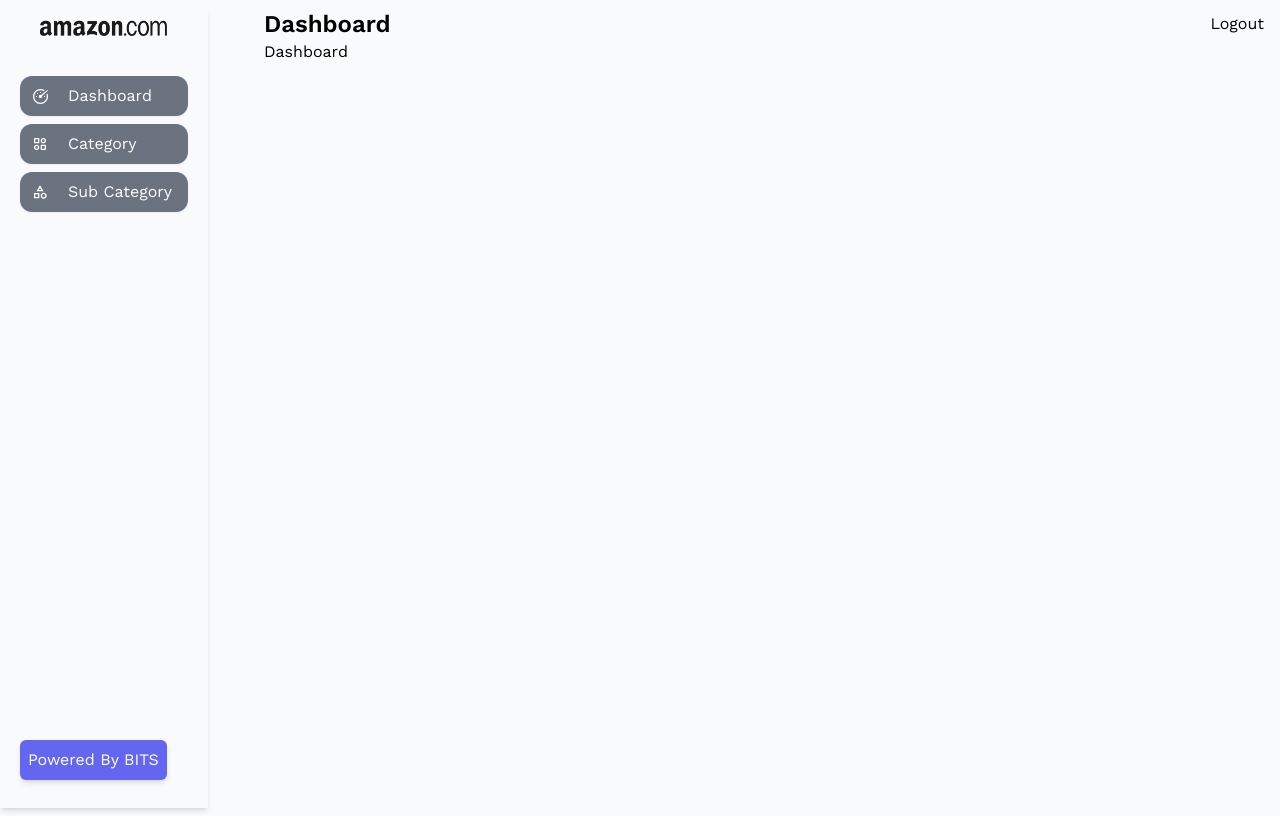
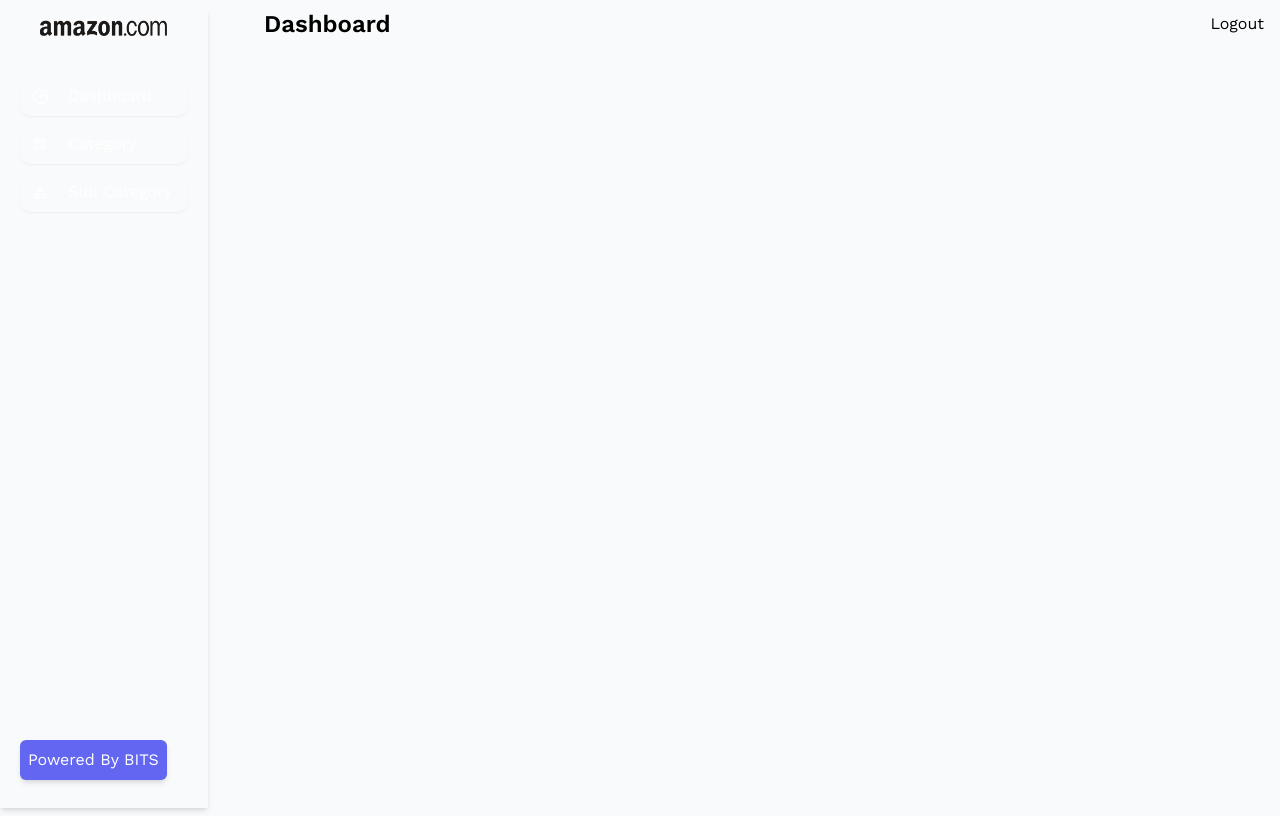
Before and after one commit to rahulkandel7/multivendor_frontend, a React (Vite) app: page /admin in a window 1280 px wide. Built offline with nearby package versions, Linux system fonts and the light colour scheme; sample sign-in values are in the browser's storage.

Commit message:
added path

```diff
--- a/src/AppRoutes.jsx
+++ b/src/AppRoutes.jsx
@@ -28,7 +28,7 @@
                 </Route>
 
                 <Route path="/admin" element={<AdminLayout />}>
-                    <Route index element={<AdminDashboard />} />
+                    <Route path="dashboard" element={<AdminDashboard />} />
                     <Route path="category" element={<CategoryIndex />} />
                     <Route path="subcategory" element={<SubCategoryIndex />} />
                 </Route>
--- a/src/admin/layout/AdminLayout.jsx
+++ b/src/admin/layout/AdminLayout.jsx
@@ -3,7 +3,7 @@
 import { GoDashboard } from 'react-icons/go';
 import { MdOutlineCategory } from 'react-icons/md';
 import { useDispatch, useSelector } from 'react-redux';
-import { Link, Navigate, Outlet, useNavigate } from 'react-router-dom';
+import { Navigate, NavLink, Outlet, useNavigate } from 'react-router-dom';
 import ApiConstant from '../../constants/ApiConstant';
 import { authActions } from '../../data/auth-slice';
 
@@ -41,7 +41,7 @@
             id: 1,
             name: 'Dashboard',
             icon: <GoDashboard />,
-            link: '/admin',
+            link: '/admin/dashboard',
         },
         {
             id: 2,
@@ -56,6 +56,9 @@
             link: '/admin/subcategory',
         },
     ];
+
+    let activeclassName = 'flex bg-gray-500  text-white border py-2 my-2  rounded-xl  text-white px-3 shadow-sm hover:bg-gray-600';
+    let unactiveclassName = 'flex border-gray-500  text-black py-2 my-2  rounded-xl hover:text-white  text-white px-3 shadow-sm hover:bg-gray-600';
     if (isLoggedIn) {
         return (
             <div className='bg-gray-50'>
@@ -63,18 +66,22 @@
                     <div className='flex gap-10'>
                         <div className='shadow-md w-52 px-5 py-3 min-h-screen h-auto'>
                             <div className='flex justify-center'>
-                                <img src="logo.png" alt="Logo" className='w-32' />
+                                <img src="./logo.png" alt="Logo" className='w-32' />
 
                             </div>
                             <div>
                                 <ul className='mt-10'>
                                     {
-                                        adminNav.map(nav => {
-                                            return <li key={nav.id} className='py-2 my-2 bg-gray-500 rounded-xl  text-white px-3 shadow-sm hover:bg-gray-600'>
-                                                <Link to={nav.link} className='flex gap-5 items-center'>
-                                                    {nav.icon}
-                                                    <span>{nav.name}</span>
-                                                </Link>
+                                        adminNav.map((nav, index) => {
+                                            return <li key={nav.id} >
+                                                <NavLink key={index} to={nav.link} className={({ isActive }) =>
+                                                    isActive ? activeclassName : unactiveclassName
+                                                }>
+                                                    <p className='flex gap-5 items-center'>
+                                                        {nav.icon}
+                                                        <span>{nav.name}</span>
+                                                    </p>
+                                                </NavLink>
                                             </li>
                                         })
                                     }
```
